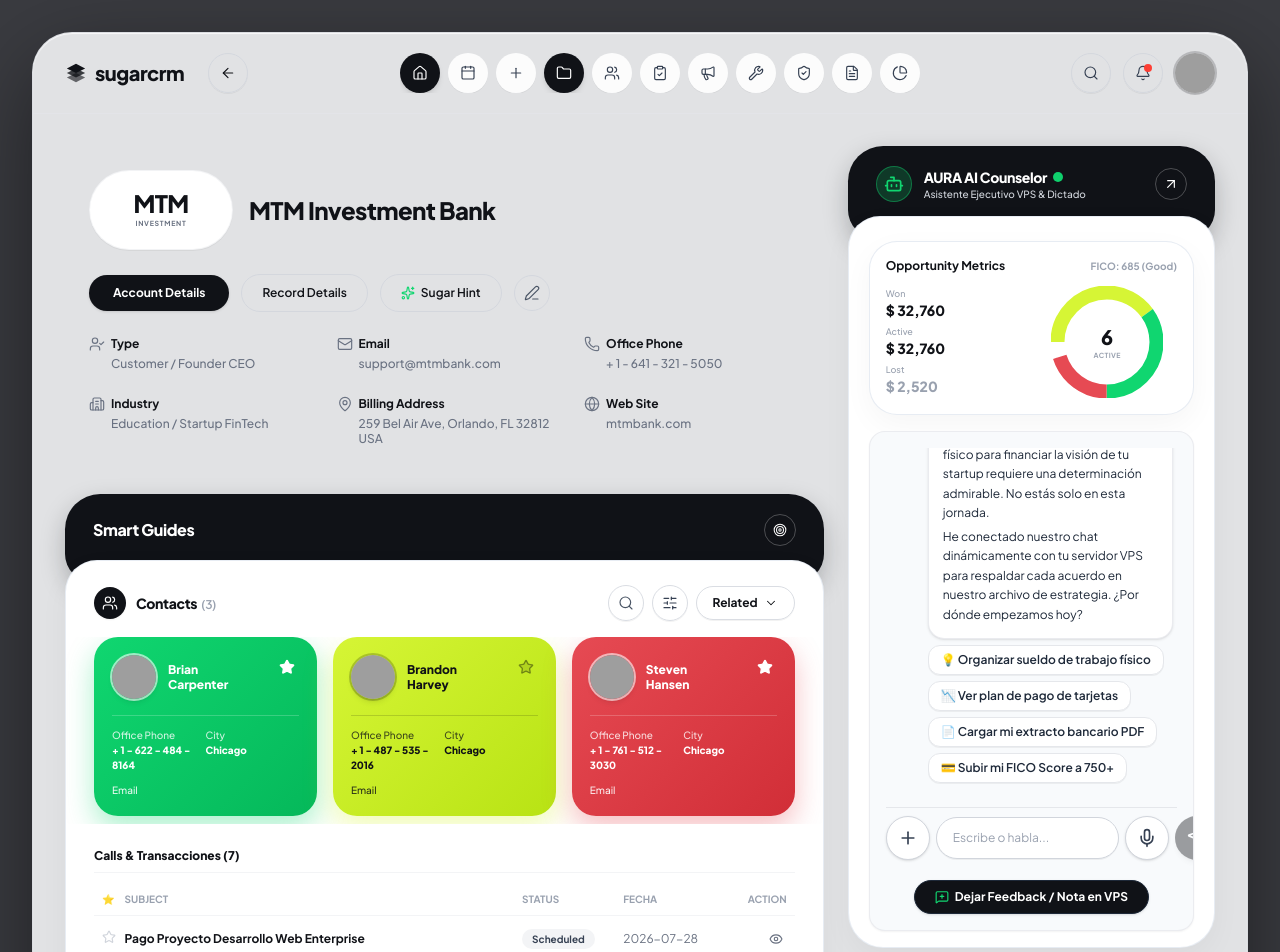
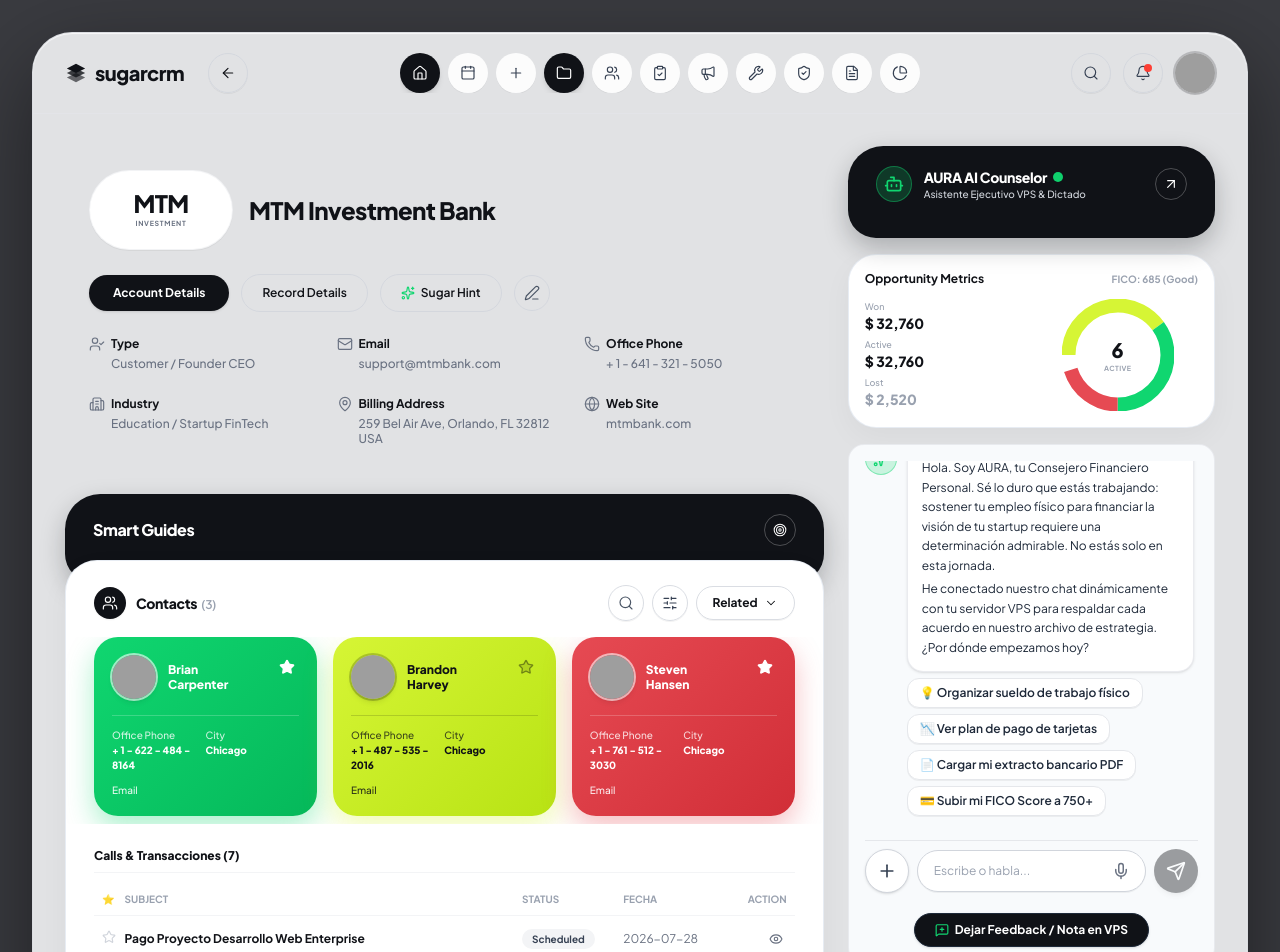
Before and after one commit to juanroys/aura-financial-os, a React (Vite) app: page / in a window 1280 px wide. Shown: the top 952 px of the page. Built offline with nearby package versions, Linux system fonts and the light colour scheme; grey boxes are pictures that could not be loaded; a web font is replaced by a local one.

Commit message:
UI Refinement: Inline Mic Icon Inside Text Field + Edge-to-Edge 100% Screen Width AI Card Container

```diff
--- a/src/components/dashboard/AccountsRecordDashboard.tsx
+++ b/src/components/dashboard/AccountsRecordDashboard.tsx
@@ -33,7 +33,6 @@
     scrollToBottom();
   }, [chatMessages]);
 
-  // Web Speech API Voice Dictation: Real-time text injection directly into the input field (WhatsApp style)
   const startVoiceRecording = () => {
     setIsRecording(true);
     setShowPlusMenu(false);
@@ -139,7 +138,7 @@
   return (
     <div className="flex flex-col relative w-full font-jakarta transition-all duration-300">
 
-      {/* Dark Header Cap (Interlocking Top Cap) */}
+      {/* Dark Header Cap */}
       <div
         onClick={() => setIsCollapsed(!isCollapsed)}
         className="interlock-dark-cap flex items-center justify-between cursor-pointer md:cursor-default"
@@ -167,9 +166,9 @@
         </div>
       </div>
 
-      {/* White Body (100% Full Width Screen Edge Container When Extended) */}
+      {/* True Edge-to-Edge 100% Screen Width Body (No Outer Borders or Encapsulating Margins) */}
       {!isCollapsed && (
-        <div className="interlock-white-body pt-6 px-2 sm:px-5 pb-4 space-y-4 flex-1 flex flex-col w-full animate-fadeIn transition-all duration-300">
+        <div className="w-full pt-4 space-y-4 flex-1 flex flex-col animate-fadeIn transition-all duration-300">
 
           {/* Opportunity Metrics & 3-Tone Donut Chart */}
           <div className="sub-card-white p-4 space-y-3 w-full">
@@ -208,8 +207,8 @@
             </div>
           </div>
 
-          {/* AI Chat Messages Container (100% Full Screen Width Edge-to-Edge) */}
-          <div className="flex-1 flex flex-col bg-[#f8fafc] rounded-2xl border border-gray-200/70 p-3 sm:p-4 space-y-3 min-h-[400px] max-h-[500px] w-full overflow-hidden relative shadow-xs">
+          {/* AI Chat Area (Edge-to-Edge 100% Full Width) */}
+          <div className="flex-1 flex flex-col bg-[#f8fafc] rounded-2xl border border-gray-200/80 p-3 sm:p-4 space-y-3 min-h-[420px] max-h-[520px] w-full overflow-hidden relative">
 
             {/* Scrollable Messages */}
             <div className="flex-1 overflow-y-auto space-y-3 pr-1 w-full">
@@ -286,7 +285,7 @@
               <div className="p-3 rounded-xl bg-[#e64a53]/15 border border-[#e64a53]/40 flex items-center justify-between text-xs animate-pulse">
                 <div className="flex items-center gap-2 font-bold text-[#e64a53]">
                   <Mic className="w-4 h-4 animate-bounce" />
-                  <span>Escuchando voz... Transcribiendo al texto ({recordingSeconds}s)</span>
+                  <span>Escuchando voz... ({recordingSeconds}s)</span>
                 </div>
                 <button
                   type="button"
@@ -321,8 +320,8 @@
               </div>
             )}
 
-            {/* WhatsApp Cloned Input Bar: Left (+), Center Text, Right (Mic 🎙️ + Send ➔) */}
-            <form onSubmit={handleSend} className="flex items-center gap-1.5 pt-2 border-t border-gray-200 w-full relative">
+            {/* Input Bar: Left (+), Center Text Input with Inline Dark-Gray Mic 🎙️ Icon, Right Send ➔ */}
+            <form onSubmit={handleSend} className="flex items-center gap-2 pt-2 border-t border-gray-200 w-full relative">
               <input type="file" accept=".pdf" ref={fileInputRef} className="hidden" onChange={(e) => handleFileUpload(e, 'pdf')} />
               <input type="file" accept="image/*" ref={imageInputRef} className="hidden" onChange={(e) => handleFileUpload(e, 'image')} />
 
@@ -338,16 +337,17 @@
                 <Plus className={`w-5 h-5 transition-transform ${showPlusMenu ? 'rotate-45' : ''}`} />
               </button>
 
-              {/* Center Text Field */}
+              {/* Center Input Field with Inline Dark-Gray Mic 🎙️ Icon inside */}
+              <div className="relative flex-1 flex items-center">
                 <input
                   type="text"
                   placeholder={isRecording ? "Escuchando voz..." : "Escribe o habla..."}
                   value={input}
                   onChange={(e) => setInput(e.target.value)}
-                className="flex-1 px-4 py-3 rounded-full bg-white border border-gray-300 text-xs text-gray-800 placeholder-gray-400 focus:outline-none focus:border-[#10d670] shadow-2xs"
+                  className="w-full pl-4 pr-10 py-3 rounded-full bg-white border border-gray-300 text-xs text-gray-800 placeholder-gray-400 focus:outline-none focus:border-[#10d670] shadow-2xs"
                 />
 
-              {/* Right WhatsApp Mic 🎙️ Button (Hold/Tap to Dictate Speech into Input Field) */}
+                {/* Inline Mic Icon Inside the Input Pill */}
                 <button
                   type="button"
                   onClick={isRecording ? stopVoiceRecording : startVoiceRecording}
@@ -355,13 +355,14 @@
                   onTouchEnd={stopVoiceRecording}
                   onMouseDown={startVoiceRecording}
                   onMouseUp={stopVoiceRecording}
-                className={`w-11 h-11 rounded-full border flex items-center justify-center transition-all shadow-sm shrink-0 ${
-                  isRecording ? 'bg-[#e64a53] text-white border-[#e64a53] animate-pulse scale-110' : 'bg-white border-gray-300 text-gray-700 hover:bg-gray-100'
+                  className={`absolute right-3 p-1 rounded-full transition-all ${
+                    isRecording ? 'text-red-500 animate-pulse scale-110' : 'text-gray-500 hover:text-[#101217]'
                   }`}
-                title="Presiona o mantén para dictar por voz"
+                  title="Presiona para dictar por voz"
                 >
-                <Mic className="w-5 h-5" />
+                  <Mic className="w-4.5 h-4.5 stroke-[2]" />
                 </button>
+              </div>
 
               {/* Right Send Button ➔ */}
               <button
@@ -374,7 +375,7 @@
               </button>
             </form>
 
-            {/* Subtle, Easy-to-click Feedback Button Placed Directly BELOW the Chat Input Field */}
+            {/* Feedback Button Directly BELOW Chat Input Field */}
             <div className="pt-2 text-center">
               <button
                 type="button"
```
Lines whose indentation alone changed are shown as unchanged.
